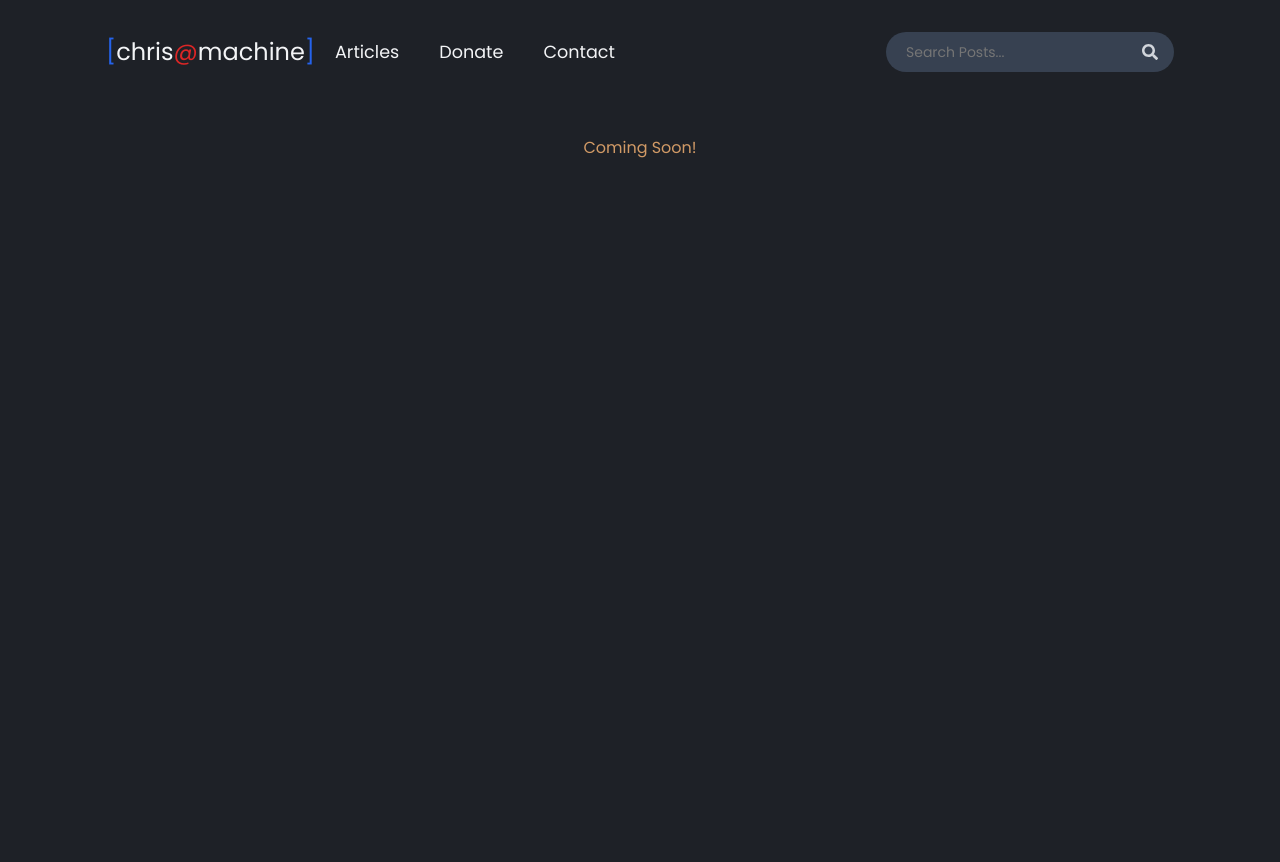
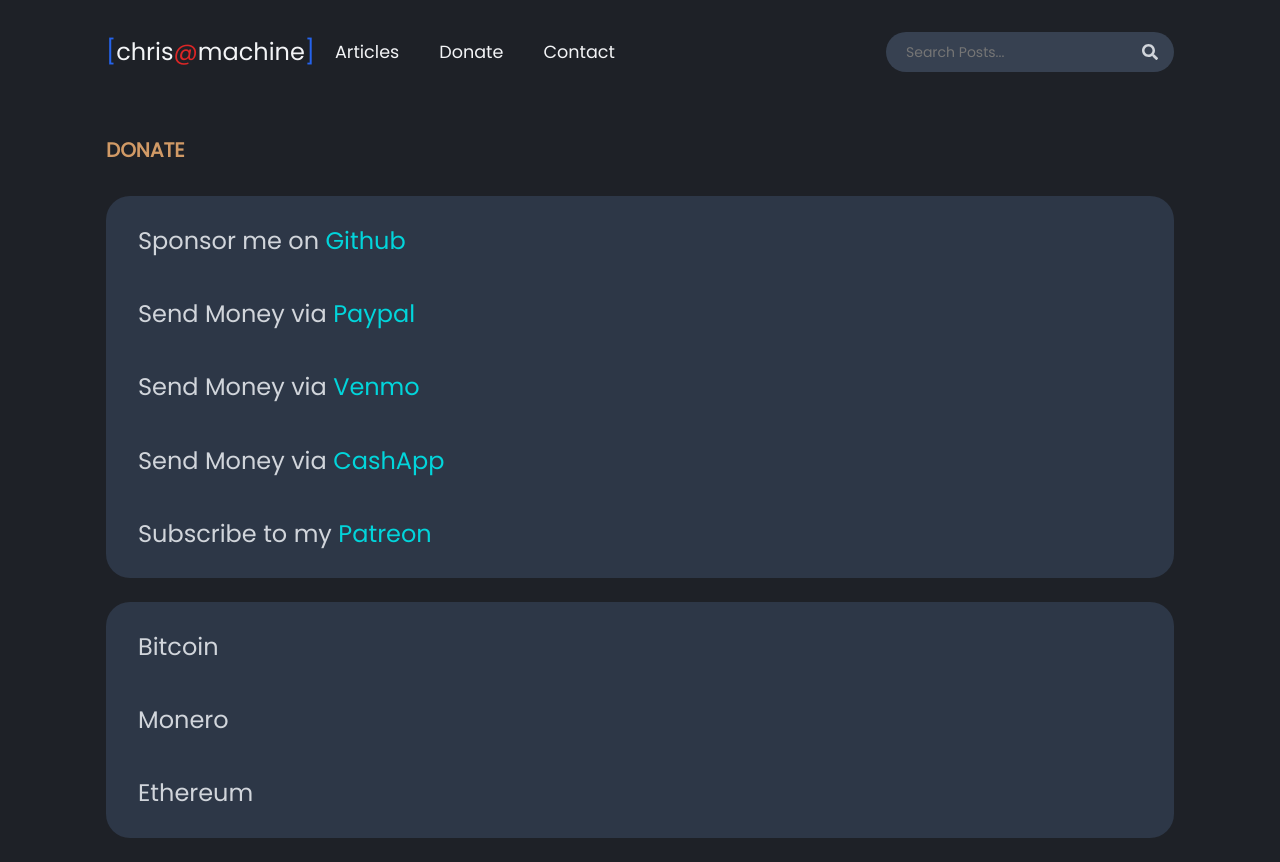
Before and after one commit to ChristianChiarulli/old_website, a Next.js app: page /donate in a window 1280 px wide. Before the commit the page ends 800 px from the top, so only its background shows below. Built offline with nearby package versions, Linux system fonts and the light colour scheme.

Commit message:
donation page

```diff
--- a/pages/donate.js
+++ b/pages/donate.js
@@ -1,9 +1,75 @@
 import Layout from '@/components/Layout'
+import styles from '@/styles/donate.module.css'
 
 export default function DonatePage() {
   return (
-    <Layout title='Donate'>
-      <h1>Coming Soon!</h1>
+    <Layout>
+      <div className={styles.container}>
+        <h1 className={styles.title}>Donate</h1>
+        <div className={styles.card}>
+          <div className={styles.item}>
+            <p>
+              Sponsor me on
+              <a href='https://github.com/sponsors/ChristianChiarulli'>
+                <span> Github</span>
+              </a>
+            </p>
+          </div>
+          <div className={styles.item}>
+            <p>
+              Send Money via
+              <a
+                target='_blank'
+                rel='nofollow noopener noreferrer'
+                href={'https://paypal.me/chrisatmachine'}
+              >
+                <span> Paypal</span>
+              </a>
+            </p>
+          </div>
+          <div className={styles.item}>
+            <p>
+              Send Money via
+              <a
+                target='_blank'
+                rel='nofollow noopener noreferrer'
+                href={'https://account.venmo.com/u/Christian-Chiarulli'}
+              >
+                <span> Venmo</span>
+              </a>
+            </p>
+          </div>
+          <div className={styles.item}>
+            <p>
+              Send Money via
+              <a
+                target='_blank'
+                rel='nofollow noopener noreferrer'
+                href={'https://cash.app/$chrisatmachine'}
+              >
+                <span> CashApp</span>
+              </a>
+            </p>
+          </div>
+          <div className={styles.item}>
+            <p>
+              Subscribe to my
+              <a
+                target='_blank'
+                rel='nofollow noopener noreferrer'
+                href={'https://www.patreon.com/chrisatmachine'}
+              >
+                <span> Patreon</span>
+              </a>
+            </p>
+          </div>
+        </div>
+        <div className={styles.card}>
+          <p>Bitcoin</p>
+          <p>Monero</p>
+          <p>Ethereum</p>
+        </div>
+      </div>
     </Layout>
   )
 }
--- a/styles/donate.module.css
+++ b/styles/donate.module.css
@@ -0,0 +1,37 @@
+.container {
+  display: flex;
+  flex-direction: column;
+  width: 100%;
+}
+
+.title {
+  font-size: 1.25rem;
+  font-weight: 700;
+  line-height: 1.75rem;
+  text-transform: uppercase;
+  margin-bottom: 2rem;
+}
+
+.card {
+  display: flex;
+  flex-direction: column;
+  padding-top: 0.5rem;
+  padding-bottom: 0.5rem;
+  --tw-bg-opacity: 1;
+  background-color: rgba(45, 55, 71, var(--tw-bg-opacity));
+  border-radius: 1.5rem;
+  margin-bottom: 1.5rem;
+  width: 100%;
+}
+
+.card p {
+  --tw-text-opacity: 1;
+  color: rgba(209, 213, 219, var(--tw-text-opacity));
+  margin-left: 2rem;
+  font-size: 1.5rem;
+}
+
+.card span {
+  --tw-text-opacity: 1;
+  color: rgba(2, 213, 219, var(--tw-text-opacity));
+}
```
